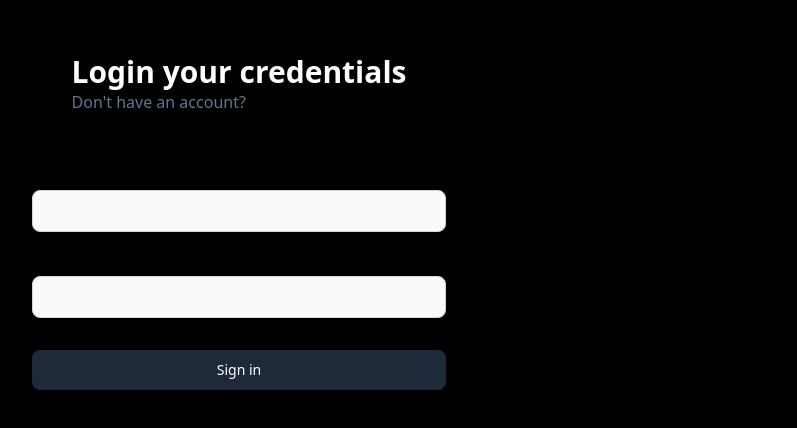
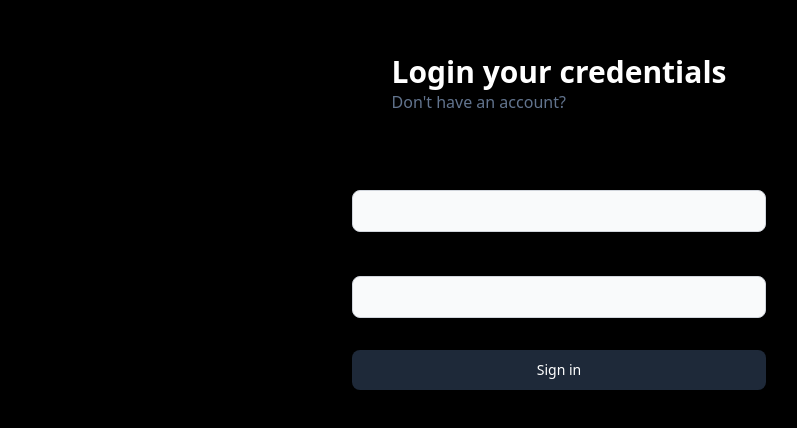
Before and after one commit to Tanujeet/CodeClimb, a Next.js app in the folder apps/web/: page /auth/signin in a window 1280 px wide. Shown: the part 174-602 px from the top of the page, without its empty margins (81-878 px from the left). Built offline with nearby package versions, Linux system fonts and the light colour scheme.

Commit message:
auth page

```diff
--- a/apps/web/Components/Auth.tsx
+++ b/apps/web/Components/Auth.tsx
@@ -29,7 +29,7 @@ const Auth = ({ type }: { type: "signup" | "signin" }) => {
   //   }
   // }
   return (
-    <div className="h-screen flex justify-center flex-col">
+    <div className="h-screen flex justify-center items-center ">
       <div className="flex justify-center">
         <div>
           <div className="px-10">
@@ -44,7 +44,7 @@ const Auth = ({ type }: { type: "signup" | "signin" }) => {
                 : "Already have an account?"}
               <Link
                 className="pl-2 underline"
-                href={type === "signin" ? "/signup" : "/signin"}
+                href={type === "signin" ? "/auth/signup" : "/auth/signin"}
               />
             </div>
           </div>
--- a/apps/web/app/auth/signin/page.tsx
+++ b/apps/web/app/auth/signin/page.tsx
@@ -3,7 +3,7 @@ import Auth from "../../../Components/Auth";
 const Signin = () => {
   return (
     <div>
-      <div className="grid grid-cols-1 lg:grid-cols-2">
+      <div className="">
         <div>
           <Auth type="signin" />
         </div>
```
